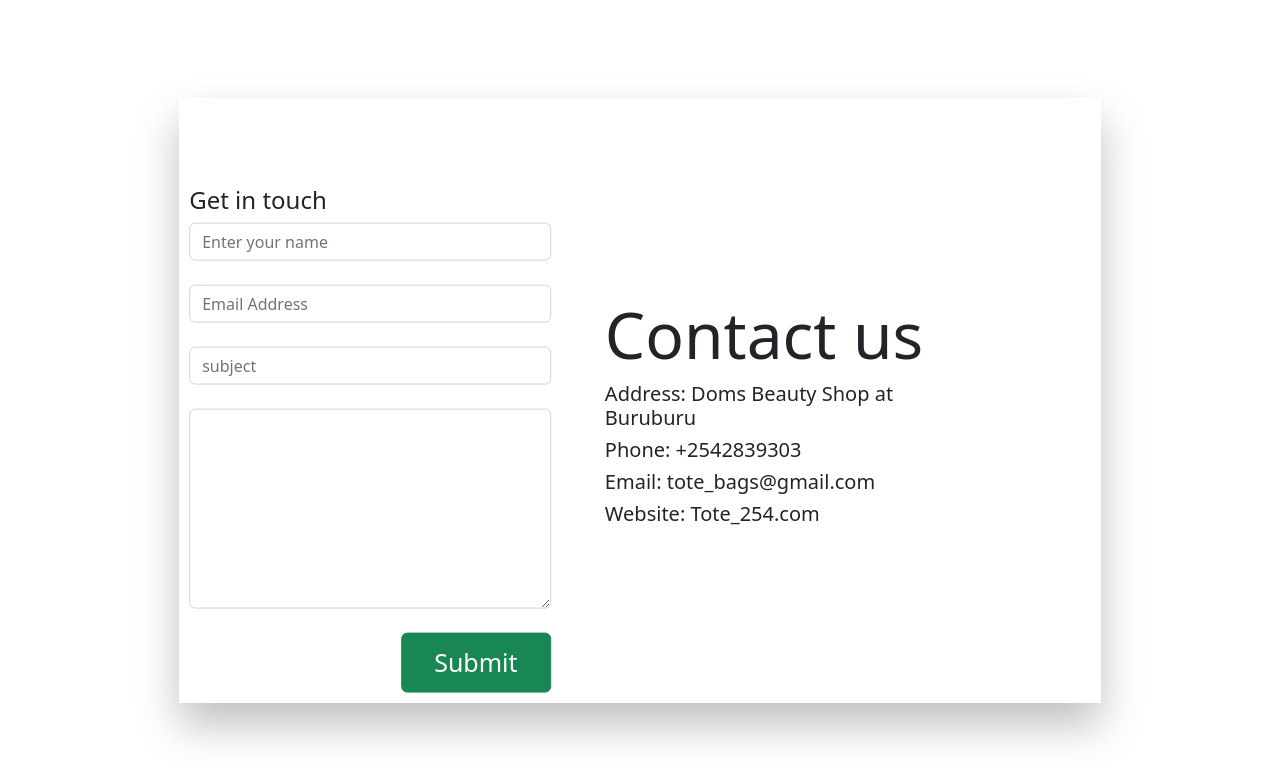
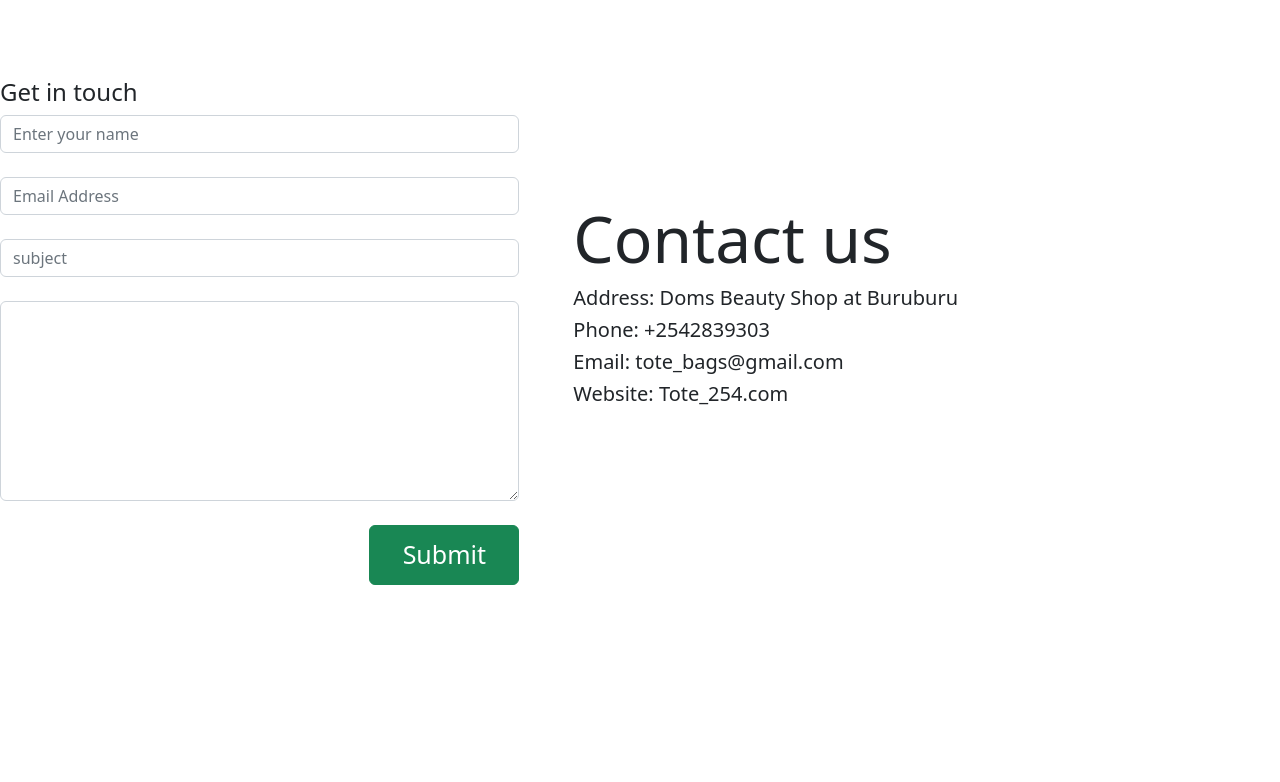
Before and after one commit to Nanjimars/tote-bags_254, a Flask app: page /contact in a window 1280 px wide. Shown: the top 782 px of the page. Run offline with Flask 2, Linux system fonts and the light colour scheme; some libraries are stand-ins or nearby versions.

Commit message:
modified the Contact page(css)

```diff
--- a/templates/contact.html
+++ b/templates/contact.html
@@ -17,7 +17,7 @@
     <link rel="stylesheet" href="../static/css/style.css">
 </head>
 <body>
-<section class="contact_page">
+<section class="forms">
         <div class="row">
             <div class="col-md-5"><br><br>
                     <h4>Get in touch</h4>
```
